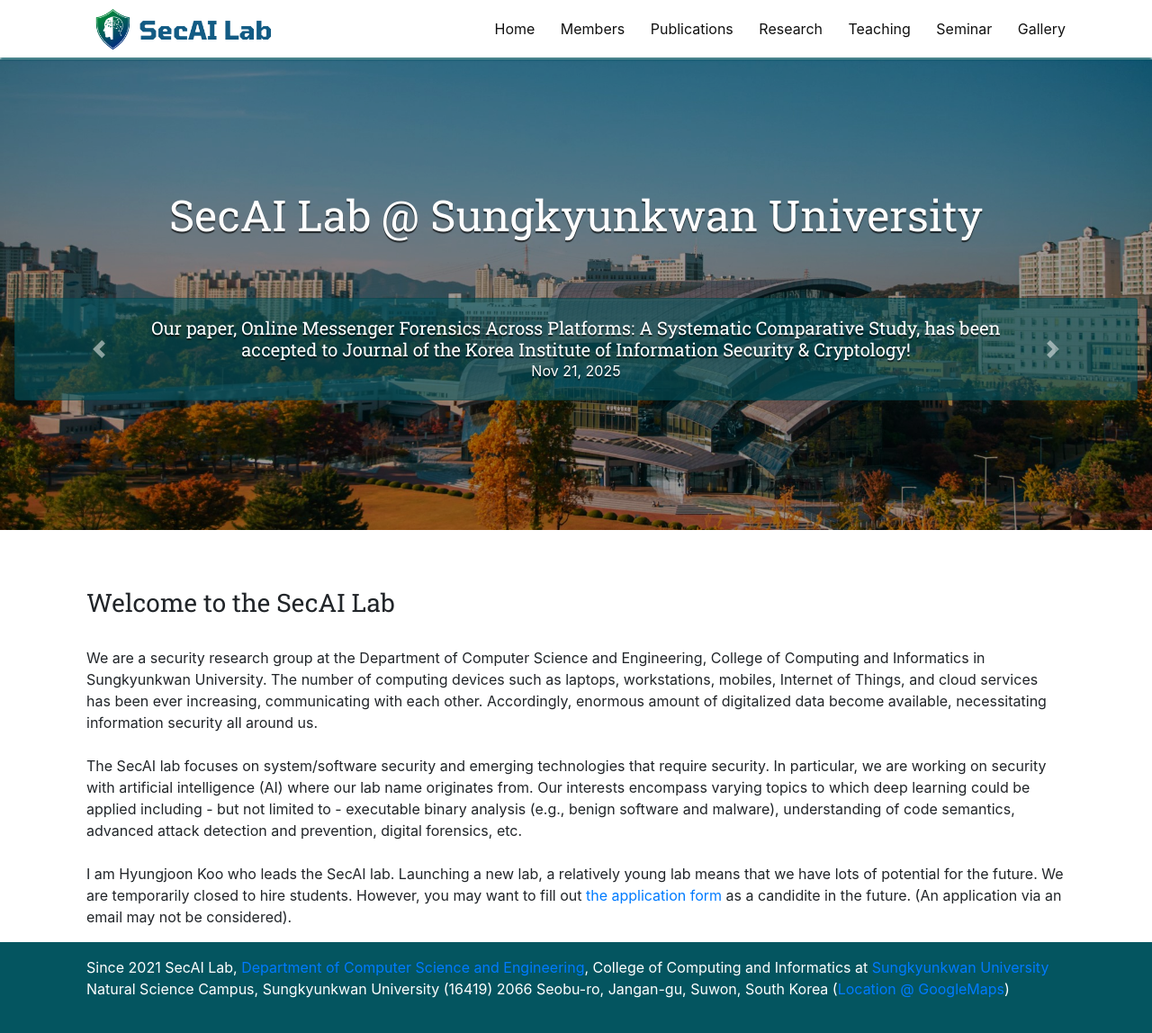
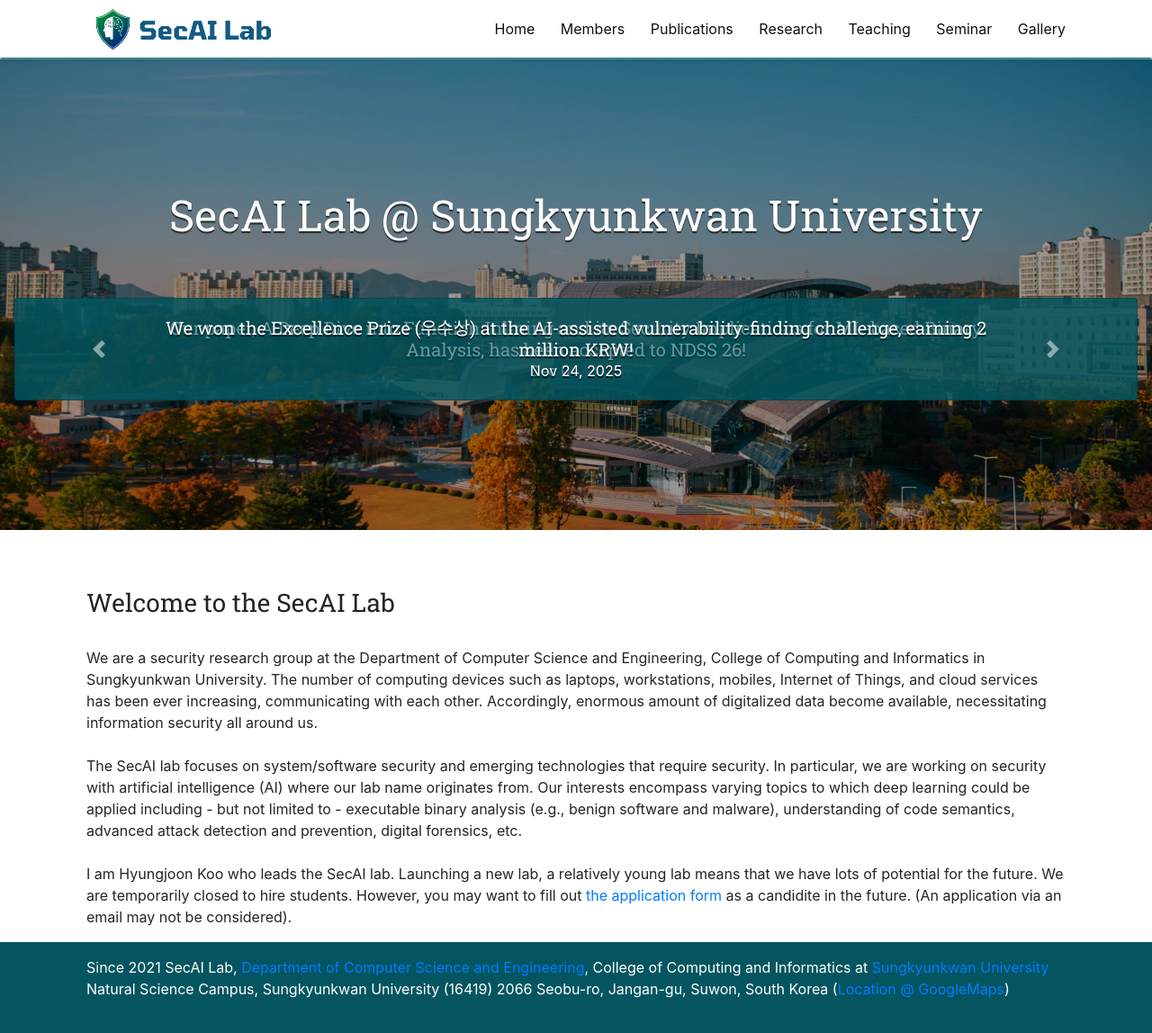
Before and after one commit to SecAI-Lab/secai-lab.github.io, a Jekyll site: the page built from index.html, in a window 1280 px wide and 1159 px high. Shown: the top 1148 px of the window at 90% size. Built offline with Jekyll 4.4.1, drawn with Linux system fonts in a browser that asks for light colours; nearby versions of some CDN libraries.

Commit message:
added news entry

```diff
--- a/_data/news.yml
+++ b/_data/news.yml
@@ -1,3 +1,7 @@
+- date: Dec 04, 2025
+  headline: "Our paper, A Deep Dive into Function Inlining and its Security Implications for ML-based Binary Analysis, has been accepted to NDSS 26!"
+  id: 0
+
 - date: Nov 24, 2025
   headline: "We won the Excellence Prize (우수상) at the AI-assisted vulnerability-finding challenge, earning 2 million KRW!"
   id: 0
```
